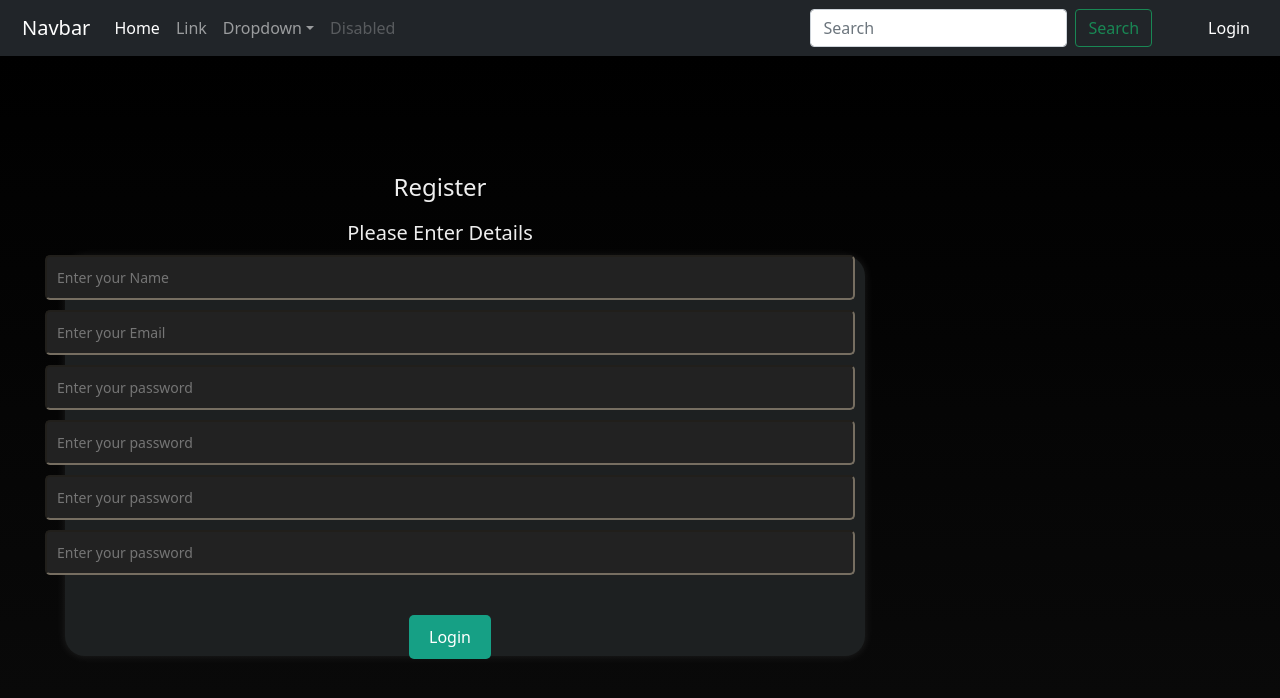
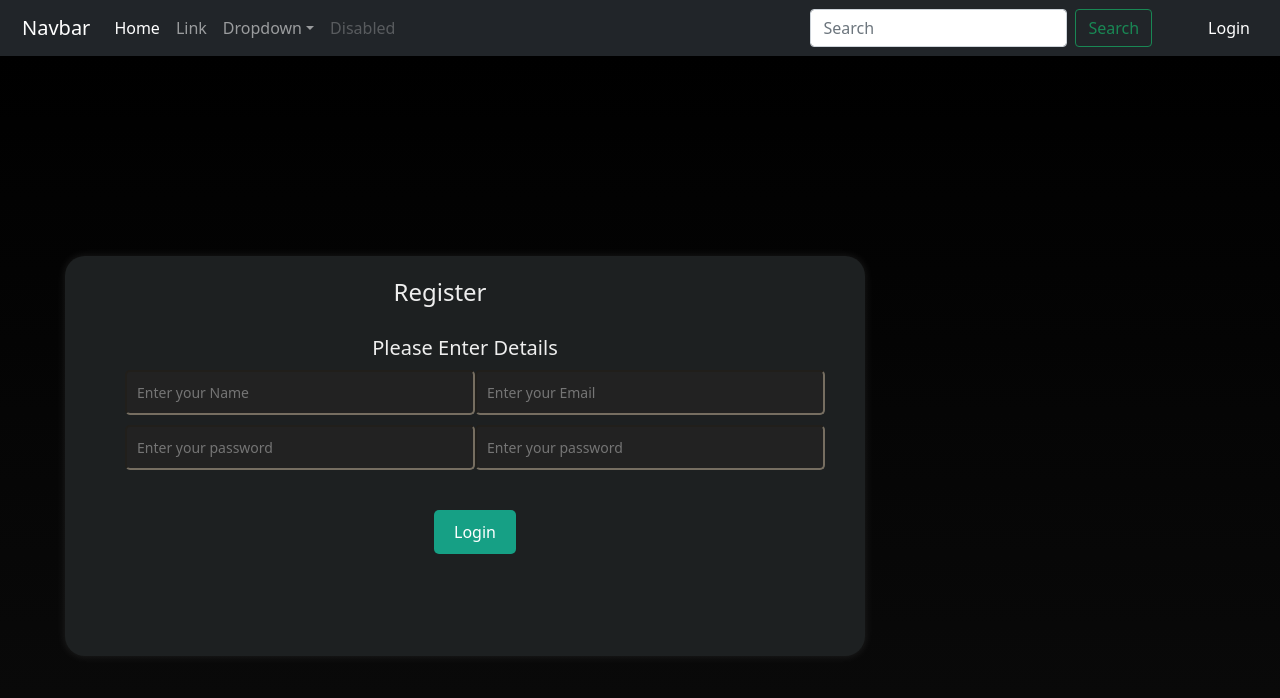
Before and after one commit to ABDULLAHHG/Mobile-Recommendation-System, a React (Create React App) app in the folder website/client/: page /Register in a window 1280 px wide. Shown: the top 698 px of the page. Built offline with nearby package versions, Linux system fonts and the light colour scheme.

Commit message:
Clean code

```diff
--- a/website/client/src/App.js
+++ b/website/client/src/App.js
@@ -2,7 +2,6 @@ import React, { useState } from "react";
 import {Header , Container , Hero } from './components/index'
 import {Home , Login , Register} from './Pages/index'
 import {BrowserRouter as Router , Route , Routes} from 'react-router-dom'
-import './App.css'
 function App() {
   const [userEmail , setUserEmail] = useState("")
   const [userPassword , setUserPassword] = useState("")
--- a/website/client/src/Pages/Login/Login.js
+++ b/website/client/src/Pages/Login/Login.js
@@ -1,5 +1,5 @@
 import React, { useState } from "react";
-
+import './Login.css'
 
 export function Login() {
     const [userEmail , setUserEmail] = useState("")
--- a/website/client/src/Pages/Register/Register.css
+++ b/website/client/src/Pages/Register/Register.css
@@ -42,49 +42,33 @@ button:focus {
   align-content: space-around;
   flex-wrap: nowrap;
 }
-.left-form-container {
-  /* flex: 3 1; */
-  display: flex;
-  height: 350px;
-  width: 250px;
-  justify-content: center;
-  align-items: flex-start;
-  flex-direction: column;
-  padding: 20px;
-  margin-left: 300px;
-  margin-right: 20px;
-  margin-top: 100px;
-  margin-right: -300px;
-  background-color: rgba(0, 0, 0, 0.1)f;
-  box-shadow: 0 0 10px rgba(0, 0, 0, 0.1);
-  border-radius: 0 20px 20px 0;
-}
 
 
-.about-chatbot {
+
+.Register {
   text-align: center;
 
   /* height: 200px;
   width: 200px; */
   padding-top: 20;
 }
-.about-chatbot h1 {
+.Register h1 {
   transition: transform 0.4s ease-in-out;
   font-size: 24px;
-  margin-bottom: 80px;
+  margin-bottom: 30px;
   color: #eee;}
-.about-chatbot h1:hover{
+.Register h1:hover{
   transform: scale(1.1);
   transition: transform 0.4s ease-in-out;
 }
 
-.about-chatbot h3 {
+.Register h3 {
   font-size: 20px;
   margin-bottom: 120px;
   color: #eee;
 
 }
-.about-chatbot p {
+.Register p {
   font-size: 16px;
   /* color: #ccc; */
 
@@ -92,21 +76,21 @@ button:focus {
 i{
   color: #4e4d4d;
 }
-.about-chatbot input {
+.Register input {
   padding: 10px;
   font-size: 14px;
   border-color: rgb(118, 110, 97);
   border-radius: 5px;
   margin-bottom: 10px;
   width: 100%;
-  max-width: 300;
+  max-width: 350px;
   transform: translate(10px, -110px);
   color: #ddd;
   background-color: #222;
 
 }
 
-.about-chatbot button {
+.Register button {
   background-color: #16a085;
   transition: transform 0.3s ease;
   color: #fff;
@@ -118,7 +102,7 @@ i{
   transform: translate(10px, -80px);
 }
 
-.about-chatbot button:hover {
+.Registert button:hover {
   background-color: #1abc9c;
   /* transition: background-color 0.3s; */
   transform: scale(1.1);
@@ -140,29 +124,6 @@ i{
   margin-bottom: 10px;
 }
 
-
-.left-form input {
-  padding: 10px;
-  font-size: 14px;
-  border: 1px solid #ccc;
-  border-radius: 5px;
-  margin-bottom: 10px;
-  width: 100%;
-  max-width: 300px;
-}
-
-.left-form button {
-  background-color: #16a085;
-  /* transform: scale(1.1); */
-  transition: transform 0.3s ease;
-  color: #fff;
-  border: none;
-  border-radius: 5px;
-  padding: 10px 20px;
-  margin-top: 12px;
-  font-size: 16px;
-  cursor: pointer;
-}
 
 .left-form button:hover {
   background-color: #1abc9c;
@@ -202,7 +163,12 @@ i{
 
     margin-left: 65px;
   }
-  .about-chatbot {
+
+  .Register h1 {
+    transition: transform 0.4s ease-in-out;
+    font-size: 24px;
+    margin-bottom: 30px;
+    color: #eee;
     height: auto;
     margin-left: -50px;
 
--- a/website/client/src/Pages/Register/Register.js
+++ b/website/client/src/Pages/Register/Register.js
@@ -1,5 +1,5 @@
+import React, { useState } from "react";
 import './Register.css';
-import React, { useState } from "react";
 
 function Register() {
   const [userEmail , setUserEmail] = useState("")
@@ -24,7 +24,7 @@ function Register() {
   <div>
     <div className="app-container">
       <div className="mid-container">
-        <div className="about-chatbot">
+        <div className="Register">
               <h1>Register</h1>
               <h3 id = 'formleft'>Please Enter Details</h3>
 
@@ -56,20 +56,6 @@ function Register() {
                 onChange={(e) => setUserPassword(e.target.value)}
                 />
 
-            <input
-                type = 'password'
-                placeholder='Enter your password'
-                value = {userPassword}
-                onChange={(e) => setUserPassword(e.target.value)}
-                />
-
-            <input
-                type = 'password'
-                placeholder='Enter your password'
-                value = {userPassword}
-                onChange={(e) => setUserPassword(e.target.value)}
-                />
-
                 <button type="submit" onClick={register_sent}>Login</button>
         </div>
       </div>
--- a/website/client/src/index.js
+++ b/website/client/src/index.js
@@ -1,7 +1,6 @@
 import React from 'react';
 import ReactDOM from 'react-dom/client';
 import App from './App';
-import './index.css';
 import "bootstrap/dist/css/bootstrap.min.css";
 import "bootstrap/dist/js/bootstrap.bundle.min.js";
 import {BrowserRouter as Router , Route , Routes} from 'react-router-dom'
```
